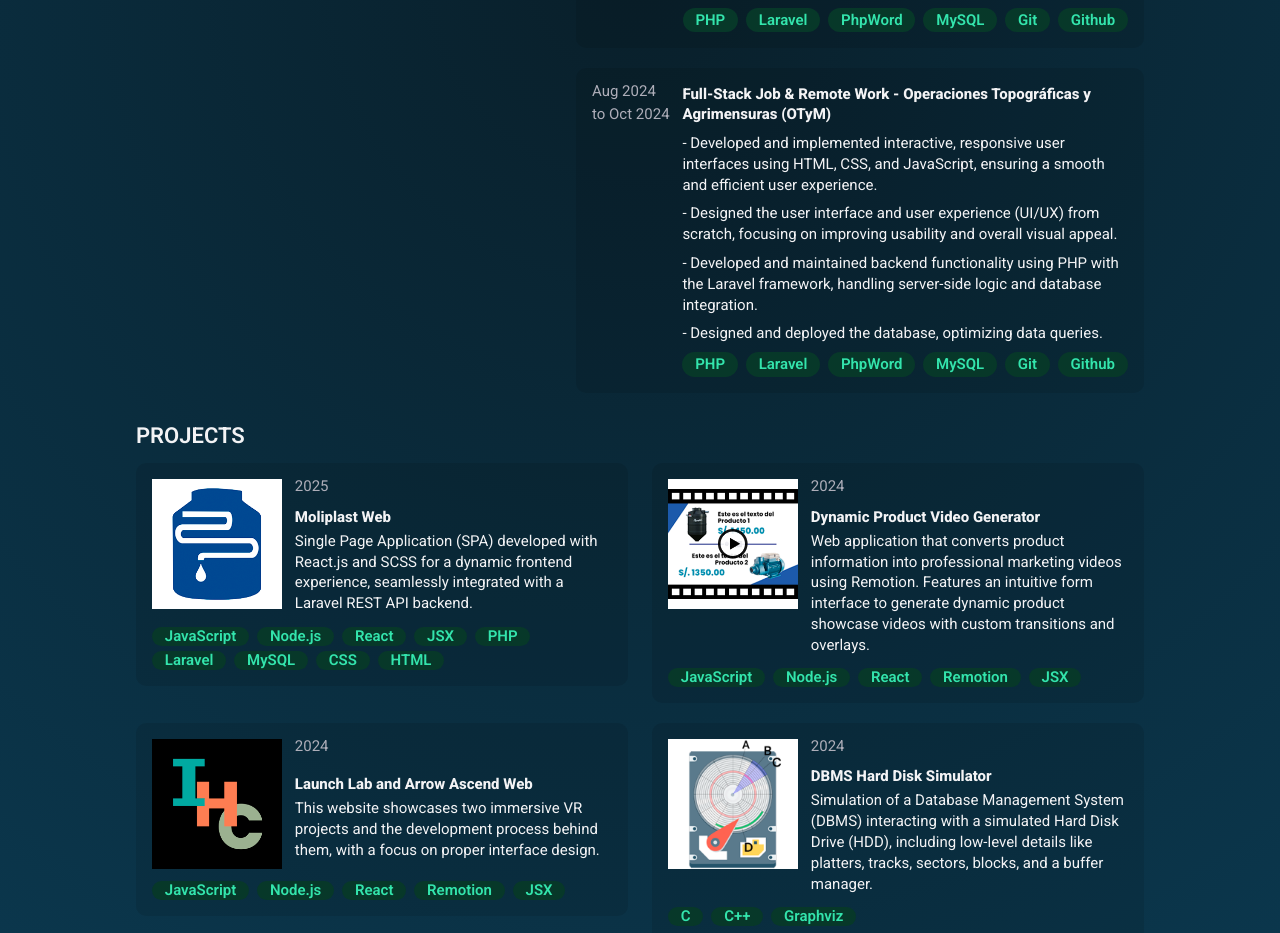
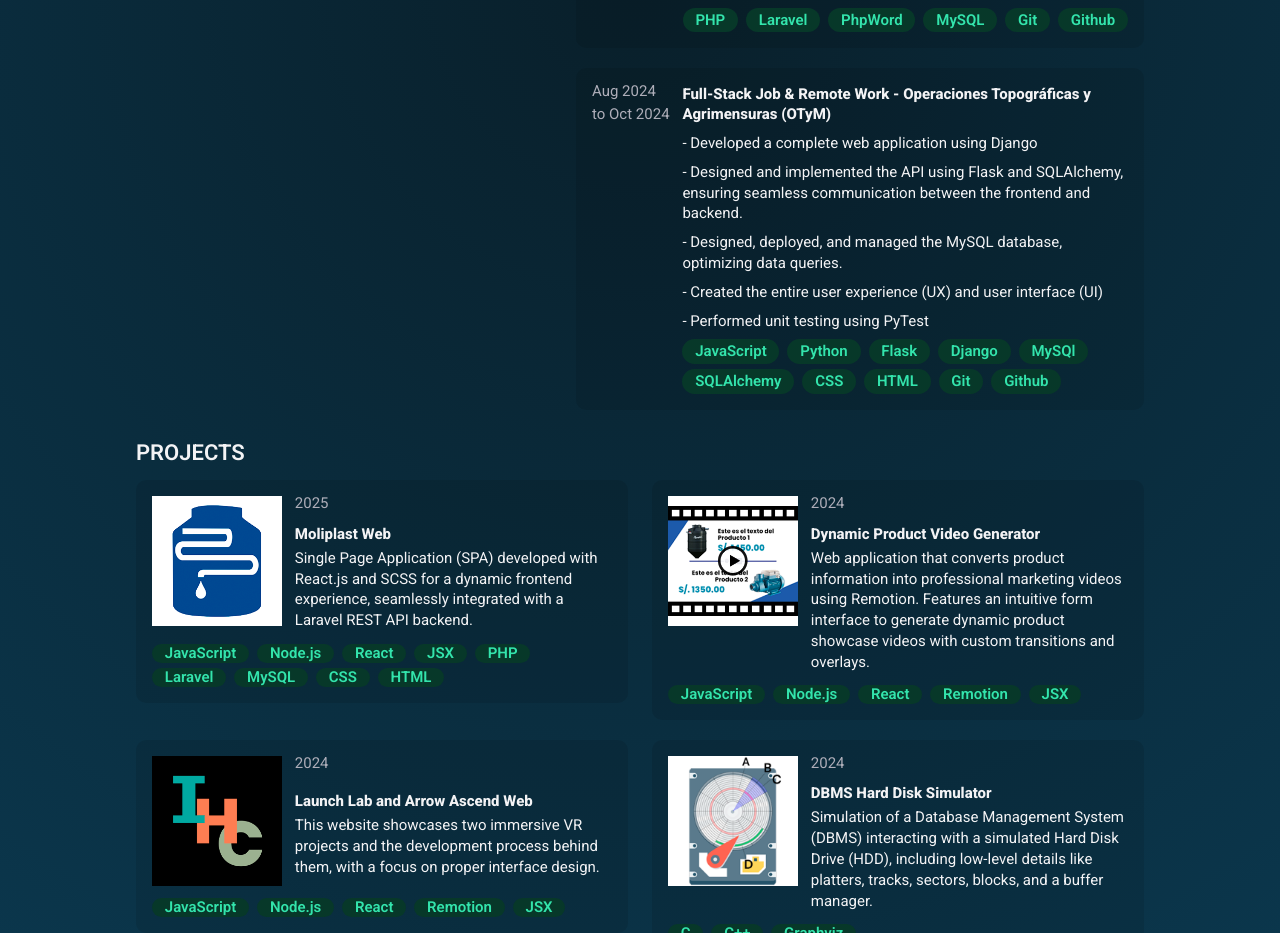
Before and after one commit to JD17VM/web-portfolio, a React (Vite) app: page /web-portfolio/cv in a window 1280 px wide. Shown: the part 1301-2234 px from the top of the page. Built offline with nearby package versions, Linux system fonts and the light colour scheme.

Commit message:
📝 fix: correct work experience descriptions

```diff
--- a/src/data/data.js
+++ b/src/data/data.js
@@ -139,25 +139,28 @@ const pageData = {
             },
             description: {
                 en: [
-                    `Developed and implemented interactive, responsive user interfaces using HTML, CSS, and JavaScript, ensuring a smooth and efficient user experience.`,
-                    `Designed the user interface and user experience (UI/UX) from scratch, focusing on improving usability and overall visual appeal.`,
-                    `Developed and maintained backend functionality using PHP with the Laravel framework, handling server-side logic and database integration.`,
-                    `Designed and deployed the database, optimizing data queries.`,
+                    `Developed a complete web application using Django`,
+                    `Designed and implemented the API using Flask and SQLAlchemy, ensuring seamless communication between the frontend and backend.`,
+                    `Designed, deployed, and managed the MySQL database, optimizing data queries.`,
+                    `Created the entire user experience (UX) and user interface (UI)`,
+                    `Performed unit testing using PyTest`,
                 ],
                 es: [
-                    "Desarrollé e implementé interfaces de usuario interactivas y responsivas usando HTML, CSS y JavaScript, asegurando una experiencia de usuario fluida y eficiente.",
-                    "Diseñé la interfaz de usuario y la experiencia de usuario (UI/UX) desde cero, enfocándome en mejorar la usabilidad y el atractivo visual general.",
-                    "Desarrollé y mantuve la funcionalidad backend usando PHP con el framework Laravel, gestionando la lógica del lado del servidor y la integración con bases de datos.",
-                    "Diseñé e implementé la base de datos, optimizando las consultas de datos."
+                    `Desarrollé una aplicación web completa utilizando Django`,
+                    `Diseñé e implementé la API utilizando Flask y SQLAlchemy, asegurando una comunicación fluida entre el frontend y el backend.`,
+                    `Diseñé, desplegué y gestioné la base de datos MySQL, optimizando las consultas de datos.`,
+                    `Creé toda la experiencia de usuario (UX) y la interfaz de usuario (UI)`,
+                    `Realicé pruebas unitarias utilizando PyTest`,
                 ],
                 pt: [
-                    "Desenvolvi e implementei interfaces de usuário interativas e responsivas usando HTML, CSS e JavaScript, garantindo uma experiência de usuário fluida e eficiente.",
-                    "Projetei a interface do usuário e a experiência do usuário (UI/UX) do zero, focando em melhorar a usabilidade e o apelo visual geral.",
-                    "Desenvolvi e mantive a funcionalidade backend usando PHP com o framework Laravel, gerenciando a lógica do lado do servidor e a integração com bancos de dados.",
-                    "Projetei e implementei o banco de dados, otimizando as consultas de dados."
+                    `Desenvolvi uma aplicação web completa utilizando Django`,
+                    `Projetei e implementei a API utilizando Flask e SQLAlchemy, garantindo uma comunicação fluida entre o frontend e o backend.`,
+                    `Projetei, implementei e gerenciei o banco de dados MySQL, otimizando as consultas de dados.`,
+                    `Criei toda a experiência do usuário (UX) e a interface do usuário (UI)`,
+                    `Realizei testes unitários utilizando PyTest`,
                 ],
             },
-            skills: ["PHP", "Laravel", "PhpWord",  "MySQL", "Git", "Github"]
+            skills: ["JavaScript", "Python", "Flask",  "Django", "MySQl", "SQLAlchemy", "CSS", "HTML",  "Git", "Github"]
         },
     ],
 
```
